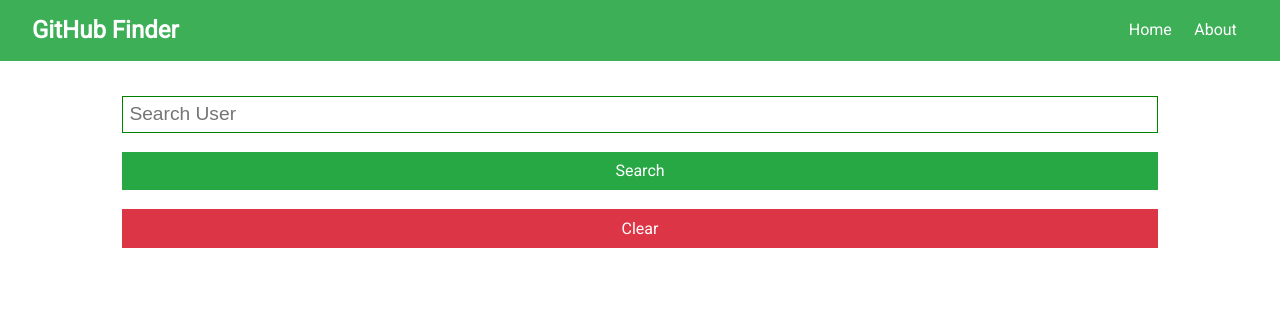
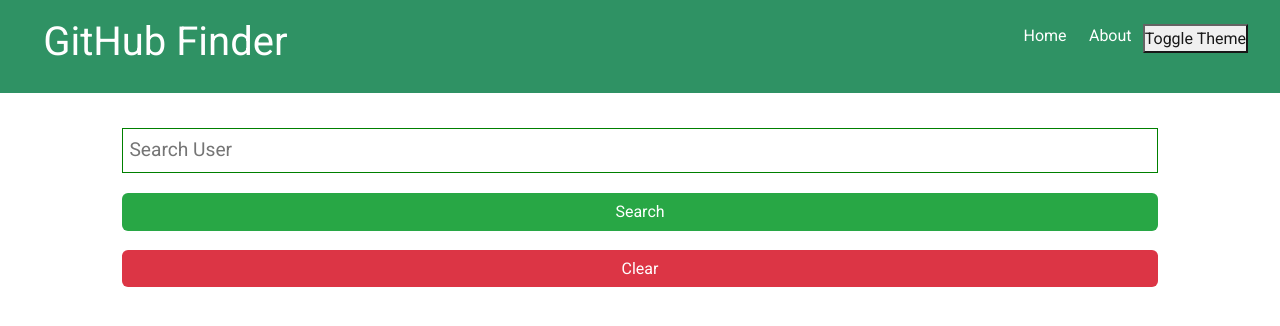
Before and after one commit to sadbrain/mixcre-github-finder, a React (Create React App) app: page / in a window 1280 px wide. Shown: the top 326 px of the page. Built offline with nearby package versions, Linux system fonts and the light colour scheme; the HTML template or start-up script is replaced by a standard one.

Commit message:
16.feat: toggle theme

```diff
--- a/package.json
+++ b/package.json
@@ -7,6 +7,7 @@
     "@testing-library/react": "^13.4.0",
     "@testing-library/user-event": "^13.5.0",
     "axios": "^1.6.8",
+    "bootstrap": "^5.3.3",
     "react": "^18.3.1",
     "react-dom": "^18.3.1",
     "react-router-dom": "^5.2.0",
--- a/src/App.css
+++ b/src/App.css
@@ -3,10 +3,49 @@
 /* Global Styles */
 :root {
   --primary-color: #dc3545;
-  --dark-color: #333333;
-  --light-color: #f4f4f4;
   --danger-color: #dc3545;
   --success-color: #28a745;
+
+  /* Light theme colors */
+  --light-bg-color: #ffffff;
+  --light-text-color: #333333;
+  --light-border-color: #ccc;
+  --light-nav-bg-color: var(--primary-color);
+  --light-nav-text-color: #ffffff;
+  --light-link-hover-color: #666666;
+
+  /* Dark theme colors */
+  --dark-bg-color: #333333;
+  --dark-text-color: #f4f4f4;
+  --dark-border-color: #555555;
+  --dark-nav-bg-color: #444444;
+  --dark-nav-text-color: #ffffff;
+  --dark-link-hover-color: #cccccc;
+
+  /* Default theme (light) */
+  --bg-color: var(--light-bg-color);
+  --text-color: var(--light-text-color);
+  --border-color: var(--light-border-color);
+  --nav-bg-color: var(--light-nav-bg-color);
+  --nav-text-color: var(--light-nav-text-color);
+  --link-hover-color: var(--light-link-hover-color);
+}
+[data-theme='light'] {
+  --bg-color: #ffffff;
+  --text-color: #333333;
+  --border-color: #ccc;
+  --nav-bg-color: var(--primary-color);
+  --nav-text-color: #ffffff;
+  --link-hover-color: #666666;
+}
+
+[data-theme='dark'] {
+  --bg-color: #333333;
+  --text-color: #f4f4f4;
+  --border-color: #555555;
+  --nav-bg-color: #444444;
+  --nav-text-color: #ffffff;
+  --link-hover-color: #cccccc;
 }
 
 * {
@@ -19,8 +58,8 @@
   font-family: "Roboto", sans-serif;
   font-size: 1rem;
   line-height: 1.6;
-  background-color: #fff;
-  color: #333;
+  background-color: var(--bg-color);
+  color: var(--text-color);
 }
 
 a {
@@ -29,7 +68,7 @@
 }
 
 a:hover {
-  color: #666;
+  color: var(--link-hover-color);
 }
 
 ul {
@@ -48,7 +87,7 @@
   padding: 0 2rem;
 }
 
-/* Text Styles*/
+/* Text Styles */
 .x-large {
   font-size: 4rem;
   line-height: 1.2;
@@ -71,11 +110,11 @@
 }
 
 .text-primary {
-  color: var(--primary-color);
+  color: var(--primary-color) !important;
 }
 
 .text-dark {
-  color: var(--dark-color);
+  color: var(--dark-bg-color);
 }
 
 .text-success {
@@ -84,10 +123,6 @@
 
 .text-danger {
   color: var(--danger-color);
-}
-
-.text-center {
-  text-align: center;
 }
 
 .text-right {
@@ -112,7 +147,7 @@
 /* Cards */
 .card {
   padding: 1rem;
-  border: #ccc 1px dotted;
+  border: 1px dotted var(--border-color);
   margin: 0.7rem 0;
 }
 
@@ -129,24 +164,31 @@
 .p {
   padding: 0.5rem;
 }
+
 .p-1 {
   padding: 1rem;
 }
+
 .p-2 {
   padding: 2rem;
 }
+
 .p-3 {
   padding: 3rem;
 }
+
 .py {
   padding: 0.5rem 0;
 }
+
 .py-1 {
   padding: 1rem 0;
 }
+
 .py-2 {
   padding: 2rem 0;
 }
+
 .py-3 {
   padding: 3rem 0;
 }
@@ -155,24 +197,31 @@
 .m {
   margin: 0.5rem;
 }
+
 .m-1 {
   margin: 1rem;
 }
+
 .m-2 {
   margin: 2rem;
 }
+
 .m-3 {
   margin: 3rem;
 }
+
 .my {
   margin: 0.5rem 0;
 }
+
 .my-1 {
   margin: 1rem 0;
 }
+
 .my-2 {
   margin: 2rem 0;
 }
+
 .my-3 {
   margin: 3rem 0;
 }
@@ -198,8 +247,8 @@
 
 .btn {
   display: inline-block;
-  background: var(--light-color);
-  color: #333;
+  background: var(--bg-color);
+  color: var(--text-color);
   padding: 0.4rem 1.3rem;
   font-size: 1rem;
   border: none;
@@ -232,8 +281,8 @@
   padding: 0.2rem 0.7rem;
   text-align: center;
   margin: 0.3rem;
-  background: var(--light-color);
-  color: #333;
+  background: var(--bg-color);
+  color: var(--text-color);
   border-radius: 5px;
 }
 
@@ -241,8 +290,8 @@
   padding: 0.7rem;
   margin: 1rem 0;
   opacity: 0.9;
-  background: var(--light-color);
-  color: #333;
+  background: var(--bg-color);
+  color: var(--text-color);
 }
 
 .btn-primary,
@@ -257,16 +306,16 @@
 .bg-light,
 .badge-light,
 .alert-light {
-  background: var(--light-color);
-  color: #333;
+  background: var(--bg-color);
+  color: var(--text-color);
 }
 
 .btn-dark,
 .bg-dark,
 .badge-dark,
 .alert-dark {
-  background: var(--dark-color);
-  color: #fff;
+  background: var(--dark-bg-color);
+  color: var(--dark-text-color);
 }
 
 .btn-danger,
@@ -290,8 +339,8 @@
 .badge-white,
 .alert-white {
   background: #fff;
-  color: #333;
-  border: #ccc solid 1px;
+  color: var(--text-color);
+  border: var(--border-color) solid 1px;
 }
 
 .btn:hover {
@@ -300,7 +349,7 @@
 
 .bg-light,
 .badge-light {
-  border: #ccc solid 1px;
+  border: var(--border-color) solid 1px;
 }
 
 .round-img {
@@ -328,7 +377,7 @@
   width: 100%;
   padding: 0.4rem;
   font-size: 1.2rem;
-  border: 1px solid #ccc;
+  border: 1px solid var(--border-color);
   border-color: green;
 }
 
@@ -344,7 +393,7 @@
 }
 
 table th {
-  background: var(--light-color);
+  background: var(--bg-color);
 }
 
 /* Navbar */
@@ -357,6 +406,7 @@
   width: 100%;
   opacity: 0.9;
   margin-bottom: 1rem;
+  background-color: var(--nav-bg-color);
 }
 
 .navbar ul {
@@ -364,13 +414,13 @@
 }
 
 .navbar a {
-  color: #fff;
+  color: var(--nav-text-color);
   padding: 0.45rem;
   margin: 0 0.25rem;
 }
 
 .navbar a:hover {
-  color: var(--light-color);
+  color: var(--link-hover-color);
 }
 
 .navbar .welcome span {
--- /dev/null
+++ b/src/components/ThemeContext.js
@@ -0,0 +1,22 @@
+import React, { createContext, useState, useEffect } from 'react';
+
+export const ThemeContext = createContext();
+
+export const ThemeProvider = ({ children }) => {
+    const [theme, setTheme] = useState("light");
+
+    useEffect(() => {
+        const savedTheme = localStorage.getItem('theme') || 'light';
+        setTheme(savedTheme);
+    }, []);
+
+    useEffect(() => {
+        localStorage.setItem('theme', theme);
+        document.documentElement.setAttribute('data-theme', theme);
+    }, [theme]);
+    return (
+        <ThemeContext.Provider value={{ theme, setTheme }}>
+            {children}
+        </ThemeContext.Provider>
+    );
+};
--- a/src/components/layout/Home.js
+++ b/src/components/layout/Home.js
@@ -3,9 +3,11 @@
 import NotFound from '../pages/NotFound';
 import Search from '../users/Search';
 import User from '../users/User';
+
 const Home = () => {
+
    return (
-      <div className="container">
+      <div className="container" >
          <Switch>
             <Route exact path="/" component={Search} />
             <Route exact path="/about" component={About} />
--- a/src/components/layout/Navbar.js
+++ b/src/components/layout/Navbar.js
@@ -1,14 +1,31 @@
 import { Link } from "react-router-dom";
+import { ThemeContext } from '../ThemeContext';
+import { useContext } from "react";
+
 const Navbar = () => {
+   const { theme, setTheme } = useContext(ThemeContext);
+
+   function toggleTheme() {
+      setTheme(theme === 'dark' ? "light" : "dark")
+   }
+
    return (
       <nav className="navbar bg-success">
-         <h1>
-            <i className="fab fa-github" /> GitHub Finder
-         </h1>
+         <Link to="/">
+            <h1>
+               <i className="fab fa-github" /> GitHub Finder
+            </h1>
+         </Link>
+
          <ul>
             <li>
                <Link to="/">Home</Link>
-               <Link to="/about">About</Link>
+            </li>
+            <li>
+              <Link to="/about">About</Link>
+            </li>
+            <li>
+               <button  onClick={toggleTheme}>Toggle Theme</button>
             </li>
          </ul>
       </nav>
--- a/src/components/users/Search.js
+++ b/src/components/users/Search.js
@@ -2,11 +2,13 @@
 import React, { useState, useEffect, useContext } from 'react';
 import Users from './Users';
 import { TextContext } from '../TextContext';
+import { ThemeContext } from '../ThemeContext';
 
 const Search = () => {
     const [text, setText] = useState('');
     const [users, setUsers] = useState([]);
     const { currentSearch, setCurrentSearch } = useContext(TextContext);
+    const { theme, setTheme } = useContext(ThemeContext);
 
     useEffect(() => {
       if(currentSearch)
@@ -31,7 +33,6 @@
             setText('');
         }
     };
-    console.log(currentSearch)
     const onChange = (e) => setText(e.target.value);
 
     const clearUsers = () => {
@@ -39,12 +40,11 @@
         setCurrentSearch("");
         localStorage.removeItem("currentSearch");
     };
-
     return (
         <div>
             <form onSubmit={onSubmit} className="form">
                 <input type="text" name="text" placeholder="Search User" value={text} onChange={onChange} />
-                <input type="submit" value="Search" className="btn btn-success btn-block" />
+                <input type="submit" value="Search" className={"btn btn-success btn-block"} />
             </form>
             <button className="btn btn-danger btn-block" onClick={clearUsers}>Clear</button>
             <Users users={users} />
```
Also changed, not shown: src/App.js (+6 -1 lines), 1 other file (tests, documents, lock files or other folders).
